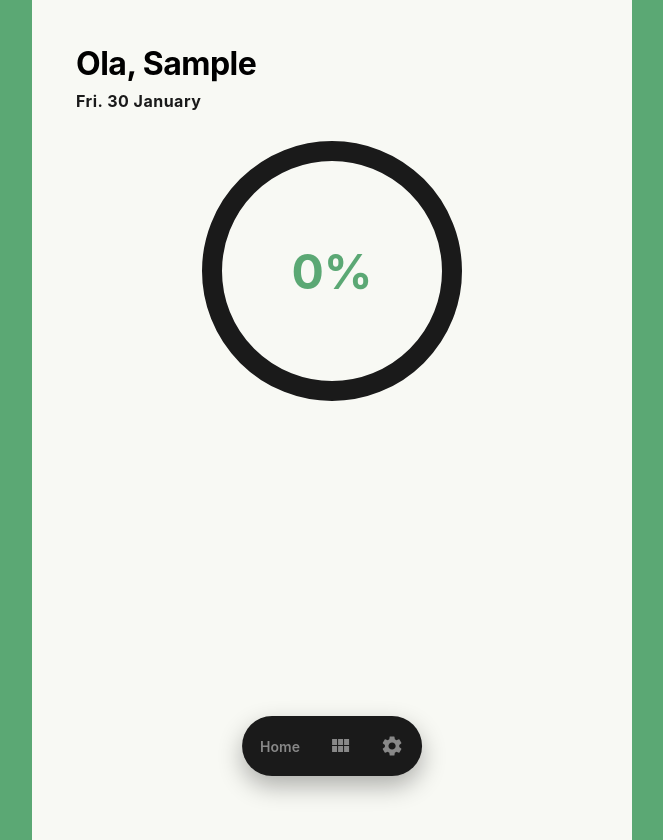
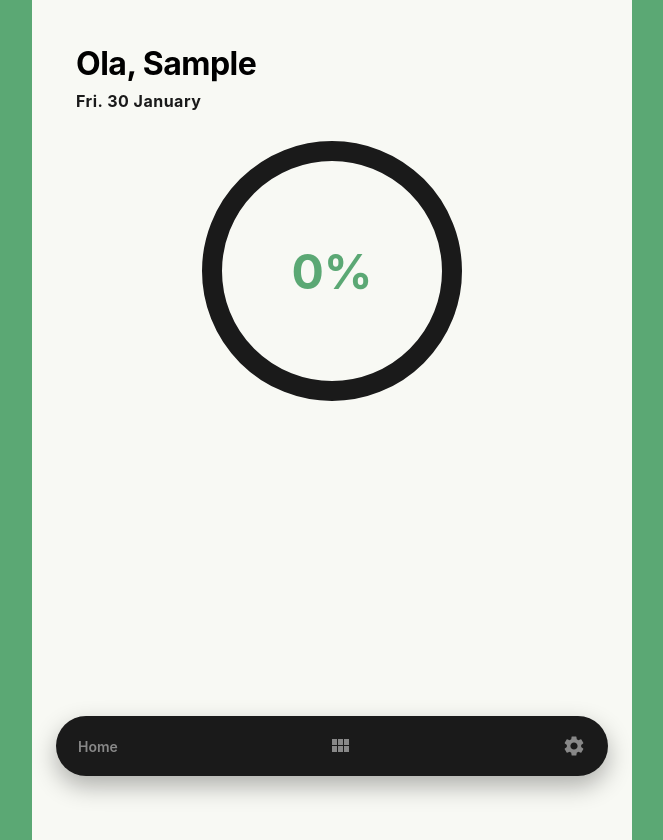
Before and after one commit to tumelo-sebego/ProgressTracker, a Vue app: page / in a window 1280 px wide. Shown: the whole page, without its empty margins (308-971 px from the left). Built offline with nearby package versions, Linux system fonts and the light colour scheme; sample sign-in values are in the browser's storage.

Commit message:
updated the navigation bar to be fixed-width, matching the width of the activity cards

```diff
--- a/src/components/TheNavbar.vue
+++ b/src/components/TheNavbar.vue
@@ -58,19 +58,24 @@ const links = [
   bottom: 24px;
   left: 50%;
   transform: translateX(-50%);
-  background-color: #1a1a1a; /* Dark Background */
-  padding: 8px 8px; /* Compact padding */
-  border-radius: 99px;
+  background-color: #1a1a1a;
+  padding: 8px 12px; /* Slightly more side padding */
+  border-radius: 24px; /* Less rounded to match wide feel? Or keep 99px for pill shape. User image usually high border radius. Keeping 99px is safer for 'pill'. But 20px matches cards? Let's stick to 24px or 30px to look like a bar */
+  border-radius: 99px; /* Sticking to pill shape as requested "navigation component should also look like the one in the image" */
   box-shadow: 0 10px 25px rgba(0,0,0,0.3);
   z-index: 100;
   display: flex;
   align-items: center;
+  width: calc(100% - 48px); /* Match HomeView padding: 24px left + 24px right */
+  max-width: 552px; /* 600px - 48px */
+  box-sizing: border-box;
 }
 
 .nav-container {
   display: flex;
-
-  gap: 8px;
+  width: 100%;
+  justify-content: space-between;
+  align-items: center;
 }
 
 .nav-item {
```
